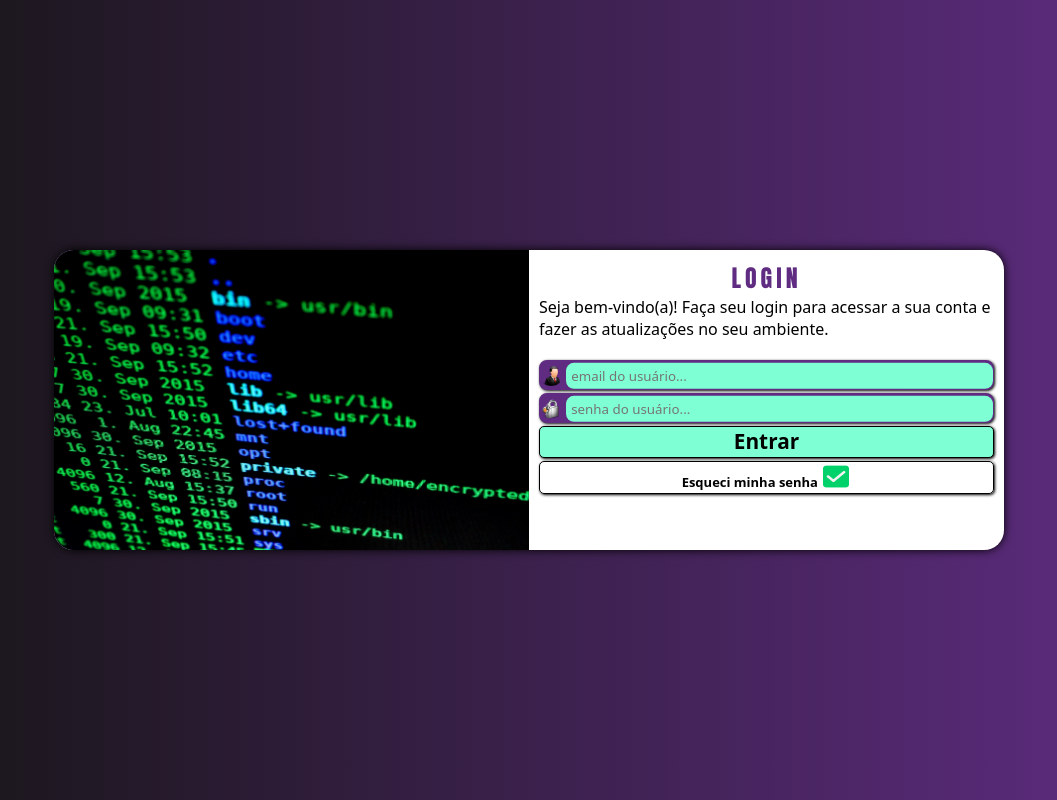
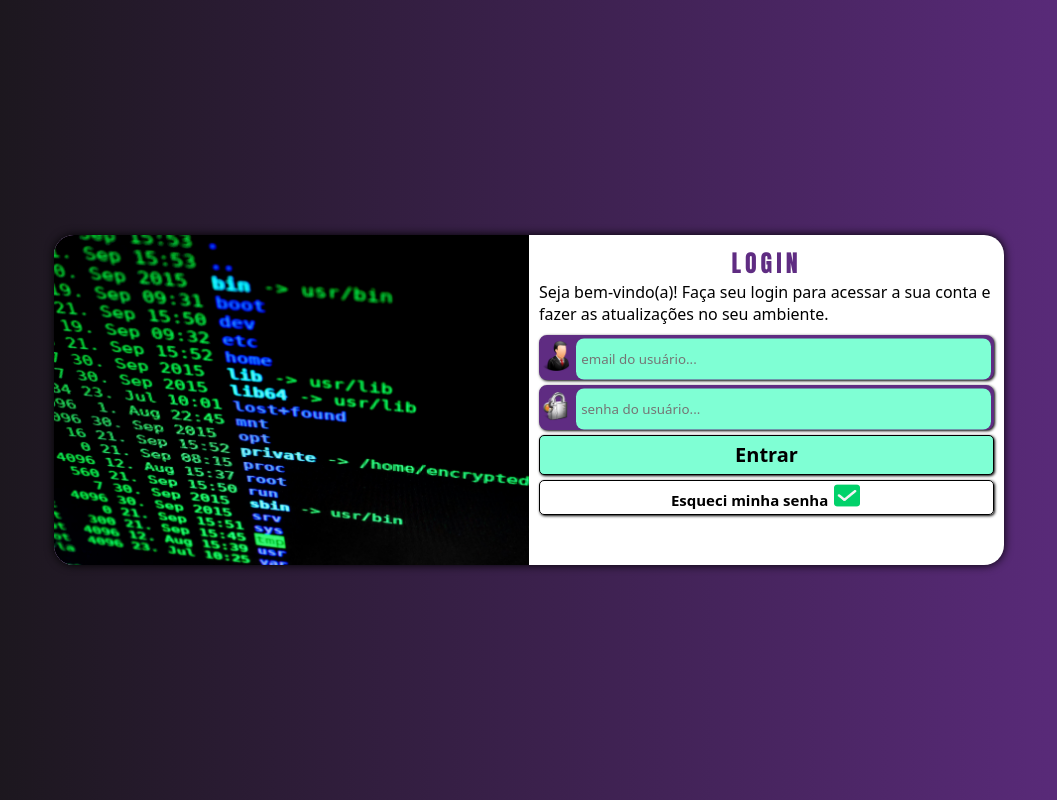
Before and after one commit to bladecva120/tela-login, a plain HTML site: page index.html in a window 1280 px wide. Shown: the whole page, without its empty margins (111-1168 px from the left). Drawn offline with nearby package versions, Linux system fonts and the light colour scheme.

Commit message:
Ajuste de tela

```diff
--- a/estilo/media-query.css
+++ b/estilo/media-query.css
@@ -6,7 +6,7 @@
     }
 
     main>section#login{
-        height: 280px;
+        height: 300px;
     }
     section>div>h1{
     font-size: 1.5em;
@@ -32,6 +32,10 @@
         font-size: 1.3em;
     }
 
+    form>a{
+        padding-top: 0px;
+    }
+
     form>a>img{
         width: 30px;
         height: 25px;
@@ -45,7 +49,7 @@
 
     section#login {
         width: 950px;
-        height: 300px;
+        height: 330px;
     }
 
     section#login >div#imagem {
@@ -63,6 +67,10 @@
         font-size: 1.3em;
     }
 
+    form>a{
+        padding-top: 0px;
+    }
+
     form>a>img{
         width: 30px;
         height: 25px;
--- a/estilo/style.css
+++ b/estilo/style.css
@@ -29,14 +29,14 @@ section>div>h1{
 }
 
 section>div>p{
-    padding-bottom: 20px;
+    padding-bottom: 10px;
 }
 
 section#login{
     position: absolute;
     overflow: hidden;
     background-color: white;
-    width: 360px;
+    width: 320px;
     height: 580px;
     border-radius: 20px;
     top: 50%;
@@ -58,11 +58,11 @@ section#login > div#formulario {
 
 form>div.campo{
     width: 100%;
-    height: 30px;
+    height: 45px;
     background-color: #5f2c82;
     border: 2px solid #5f2c82;
     border-radius: 8px;
-    margin-bottom: 3px;
+    margin-bottom: 5px;
     box-shadow: 1px 1px 3px black;
 }
 
@@ -71,13 +71,13 @@ form>div.person>label>img{
 }
 
 form>div.campo>input {
-    width: calc(100% - 24.4px);
+    width: calc(100% - 36px);
     height: 100%;
     border-radius: 8px;
     border-style: none;
     padding-left: 5px;
     background-color: aquamarine;
-    transform: translate(1px, -1.2px);
+    transform: translate(1px, -3.5px);
 }
 
 form>div.campo>input:focus-within{
@@ -86,12 +86,14 @@ form>div.campo>input:focus-within{
 
 form>input#entrar{
     width: 100%;
+    height: 40px;
     display: block;
     background-color: aquamarine;
     border-radius: 5px;
-    margin-bottom: 3px;
+    margin-bottom: 5px;
     padding-bottom: 2px;
     font-weight: bold;
+    font-size: 20px;
     cursor: pointer;
     border: 1px solid black;
     box-shadow: 1px 1px 3px black;
@@ -105,14 +107,16 @@ form>input#entrar:hover{
 
 form>a{
     width: 100%;
+    height: 35px;
     display: block;
     border-radius: 5px;
     border: 1px solid black;
-    padding-bottom: 2px;
     font-weight: bold;
     text-align: center;
+    padding-top: 5px;
+
     text-decoration: none;
-    font-size: 13px;
+    font-size: 15px;
     color: black;
     cursor: pointer;
     box-shadow: 1px 1px 3px black;
@@ -129,5 +133,6 @@ form>a>img{
 }
 
 form>div.campo>label>img{
-    height: 20px;
+    height: 30px;
+    width: 30px;
 }
```
